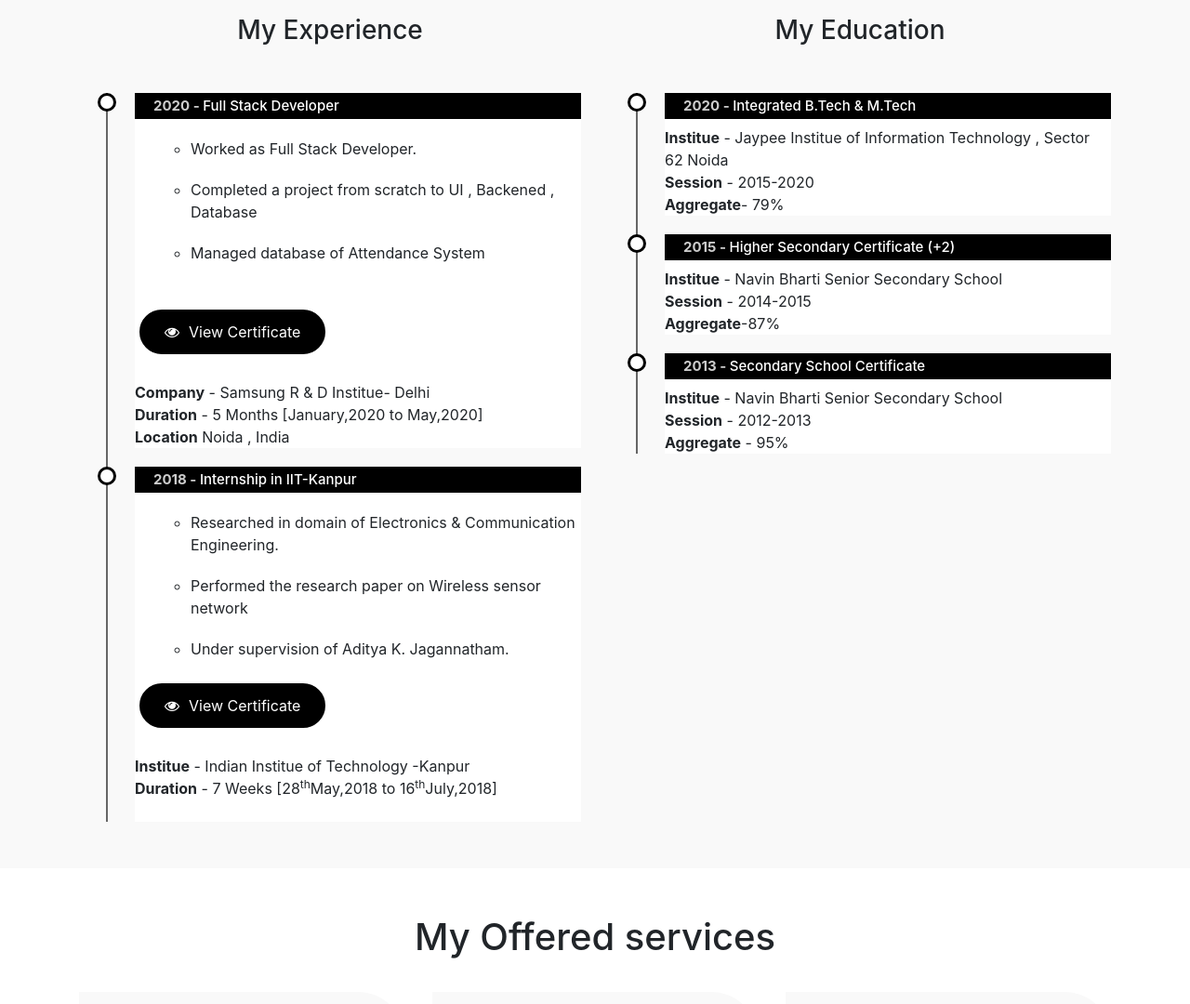
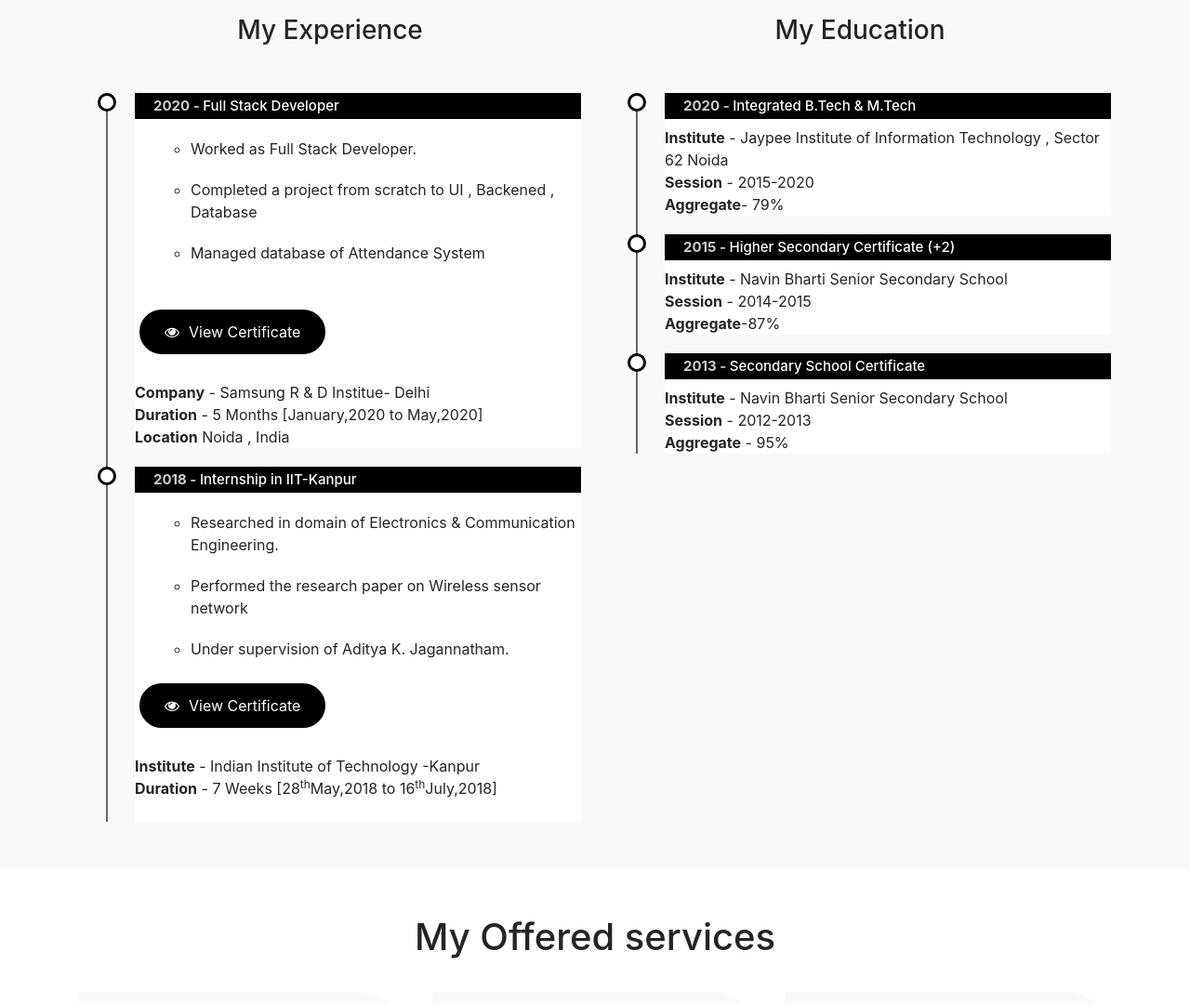
Before and after one commit to madhurbhatiaresume/madhurresume, a plain HTML site: page index.html in a window 1280 px wide. Shown: the part 1420-2500 px from the top of the page at 93% size. Drawn offline with nearby package versions, Linux system fonts and the light colour scheme.

Commit message:
Update index.html

```diff
--- a/index.html
+++ b/index.html
@@ -167,7 +167,7 @@
                                     </button>
                            </a>
                         <br><br>
-                                <b>Institue</b> - Indian Institue of Technology -Kanpur<br>
+                                <b>Institute</b> - Indian Institute of Technology -Kanpur<br>
                                 <b>Duration</b> - 7 Weeks [28<sup>th</sup>May,2018 to 16<sup>th</sup>July,2018]<br>
                                <br>
                             </li>
@@ -183,7 +183,7 @@
                                 <!-- <p>
                                             From 2<sup>nd</sup> January,2020  I started the 5 months long internship in Samsung Company (SRI-Delhi) as a <stromg>Full Stack Developer</stromg>. I worked on The Database Related work , front End Development and Back End Development.
                                         </p><br> -->
-                                <b>Institue</b> - Jaypee Institue of Information Technology , Sector 62 Noida<br>
+                                <b>Institute</b> - Jaypee Institute of Information Technology , Sector 62 Noida<br>
                                 <b>Session</b> - 2015-2020<br>
                                 <b>Aggregate</b>- 79% <br>
                             </li>
@@ -192,7 +192,7 @@
                                 <!-- <p>
                                             From 2<sup>nd</sup> January,2020  I started the 5 months long internship in Samsung Company (SRI-Delhi) as a <stromg>Full Stack Developer</stromg>. I worked on The Database Related work , front End Development and Back End Development.
                                         </p><br> -->
-                                <b>Institue</b> - Navin Bharti Senior Secondary School<br>
+                                <b>Institute</b> - Navin Bharti Senior Secondary School<br>
                                 <b>Session</b> - 2014-2015<br>
                                 <b>Aggregate</b>-87% <br>
                             </li>
@@ -201,7 +201,7 @@
                                 <!-- <p>
                                             From 2<sup>nd</sup> January,2020  I started the 5 months long internship in Samsung Company (SRI-Delhi) as a <stromg>Full Stack Developer</stromg>. I worked on The Database Related work , front End Development and Back End Development.
                                         </p><br> -->
-                                <b>Institue</b> - Navin Bharti Senior Secondary School<br>
+                                <b>Institute</b> - Navin Bharti Senior Secondary School<br>
                                 <b>Session</b> - 2012-2013<br>
                                 <b>Aggregate</b> - 95% <br>
                             </li>
```
